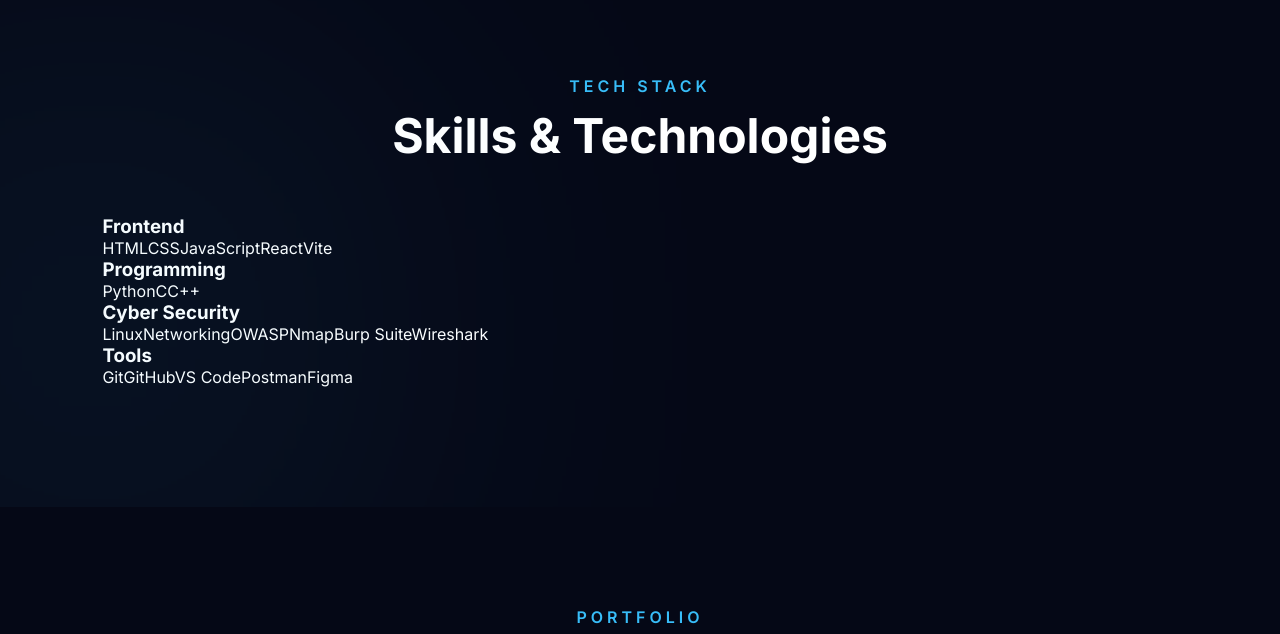
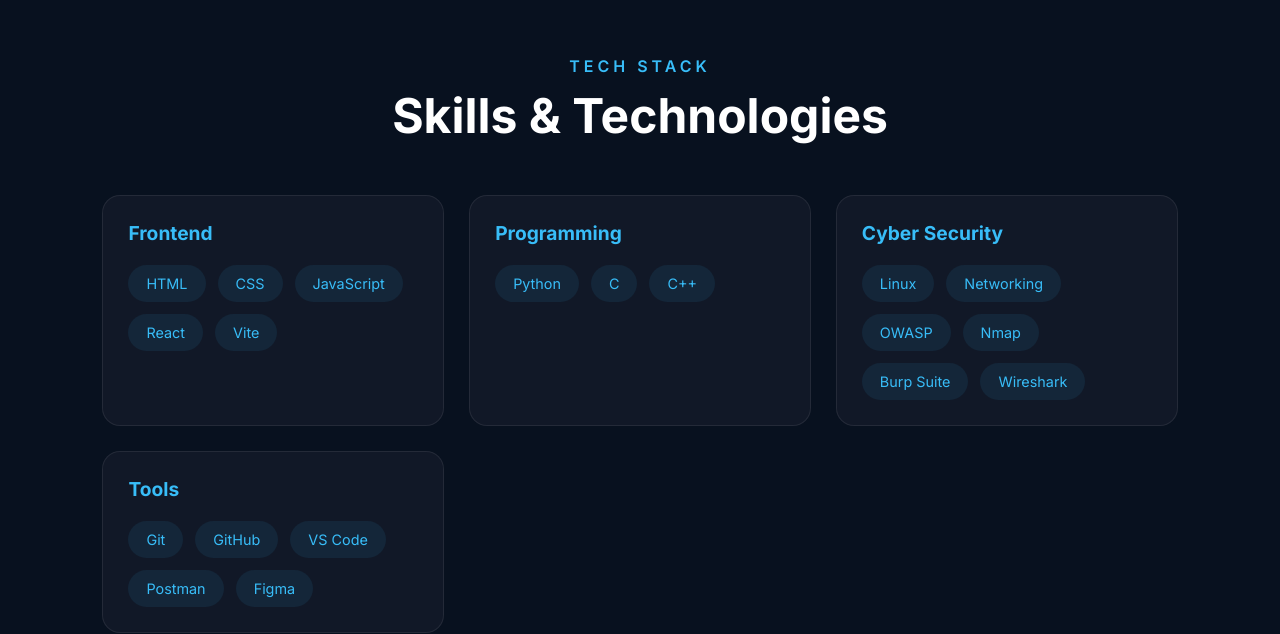
Before and after one commit to avinashk08408/aviportfolio.github.io, a React (Vite) app: page / in a window 1280 px wide. Shown: the part 1839-2473 px from the top of the page. Built offline with nearby package versions, Linux system fonts and the light colour scheme.

Commit message:
Refactor Skills section styles for consistency

```diff
--- a/src/components/Skills/Skills.css
+++ b/src/components/Skills/Skills.css
@@ -1,180 +1,131 @@
-/* ==========================================
-   SKILLS SECTION
-========================================== */
+.skills{
 
-.skills {
-    position: relative;
-    padding: 120px 8%;
-    background: #050816;
-    overflow: hidden;
-}
+padding:100px 8%;
 
-/* Background Glow */
-
-.skills::before {
-    content: "";
-    position: absolute;
-    width: 550px;
-    height: 550px;
-    background: #38bdf8;
-    filter: blur(180px);
-    opacity: .08;
-    left: -180px;
-    top: 100px;
-}
-
-.skills-title {
-    text-align: center;
-    margin-bottom: 70px;
-}
-
-.skills-title p {
-    color: #38bdf8;
-    letter-spacing: 3px;
-    font-weight: 600;
-    margin-bottom: 12px;
-}
-
-.skills-title h2 {
-    font-size: 3rem;
-    color: white;
-}
-
-.skills-grid {
-    max-width: 1300px;
-    margin: auto;
-
-    display: grid;
-    grid-template-columns: repeat(2,1fr);
-    gap: 35px;
-
-    position: relative;
-    z-index: 2;
-}
-
-.skill-box {
-
-    background: rgba(255,255,255,.05);
-
-    backdrop-filter: blur(18px);
-
-    border: 1px solid rgba(255,255,255,.08);
-
-    border-radius: 20px;
-
-    padding: 35px;
-
-    transition: .4s;
-}
-
-.skill-box:hover{
-
-    transform: translateY(-8px);
-
-    border-color:#38bdf8;
-
-    box-shadow:0 0 30px rgba(56,189,248,.18);
+background:#08111f;
 
 }
 
-.skill-box h3{
+.section-heading{
 
-    color:#38bdf8;
+text-align:center;
 
-    margin-bottom:25px;
-
-    font-size:1.5rem;
+margin-bottom:50px;
 
 }
 
-.skill-list{
+.section-heading p{
 
-    display:grid;
+color:#38bdf8;
 
-    grid-template-columns:repeat(2,1fr);
+letter-spacing:4px;
 
-    gap:18px;
+font-weight:600;
 
 }
 
-.skill-card{
+.section-heading h2{
 
-    display:flex;
+color:white;
 
-    align-items:center;
+font-size:3rem;
 
-    gap:15px;
-
-    padding:18px;
-
-    background:#0b1220;
-
-    border-radius:14px;
-
-    transition:.35s;
-
-    border:1px solid rgba(255,255,255,.05);
+margin-top:10px;
 
 }
 
-.skill-card:hover{
+.skills-dashboard{
 
-    transform:scale(1.05);
+display:grid;
 
-    background:#111827;
+grid-template-columns:repeat(auto-fit,minmax(280px,1fr));
 
-    border-color:#38bdf8;
+gap:25px;
 
 }
 
-.skill-card .icon{
+.skill-group{
 
-    font-size:2rem;
+background:#111827;
 
-    color:#38bdf8;
+border:1px solid rgba(255,255,255,.08);
+
+border-radius:18px;
+
+padding:25px;
+
+transition:.35s;
 
 }
 
-.skill-card p{
+.skill-group:hover{
 
-    color:#e2e8f0;
+transform:translateY(-8px);
 
-    font-weight:600;
+box-shadow:0 0 25px rgba(56,189,248,.2);
 
 }
 
-/* ======================
-   RESPONSIVE
-====================== */
+.skill-group h3{
 
-@media(max-width:1000px){
+color:#38bdf8;
 
-.skills-grid{
+margin-bottom:20px;
 
-grid-template-columns:1fr;
+font-size:1.2rem;
+
+}
+
+.skill-tags{
+
+display:flex;
+
+flex-wrap:wrap;
+
+gap:12px;
+
+}
+
+.skill-tags span{
+
+padding:10px 18px;
+
+background:#38bdf815;
+
+color:#38bdf8;
+
+border-radius:30px;
+
+font-size:.9rem;
+
+transition:.3s;
+
+cursor:default;
+
+}
+
+.skill-tags span:hover{
+
+background:#38bdf8;
+
+color:#050816;
+
+transform:translateY(-3px);
+
+}
+
+@media(max-width:768px){
+
+.skills{
+
+padding:80px 25px;
+
+}
+
+.section-heading h2{
+
+font-size:2.2rem;
 
 }
 
 }
-
-@media(max-width:700px){
-
-.skills{
-
-padding:90px 25px;
-
-}
-
-.skills-title h2{
-
-font-size:2.3rem;
-
-}
-
-.skill-list{
-
-grid-template-columns:1fr;
-
-}
-
-}
```
